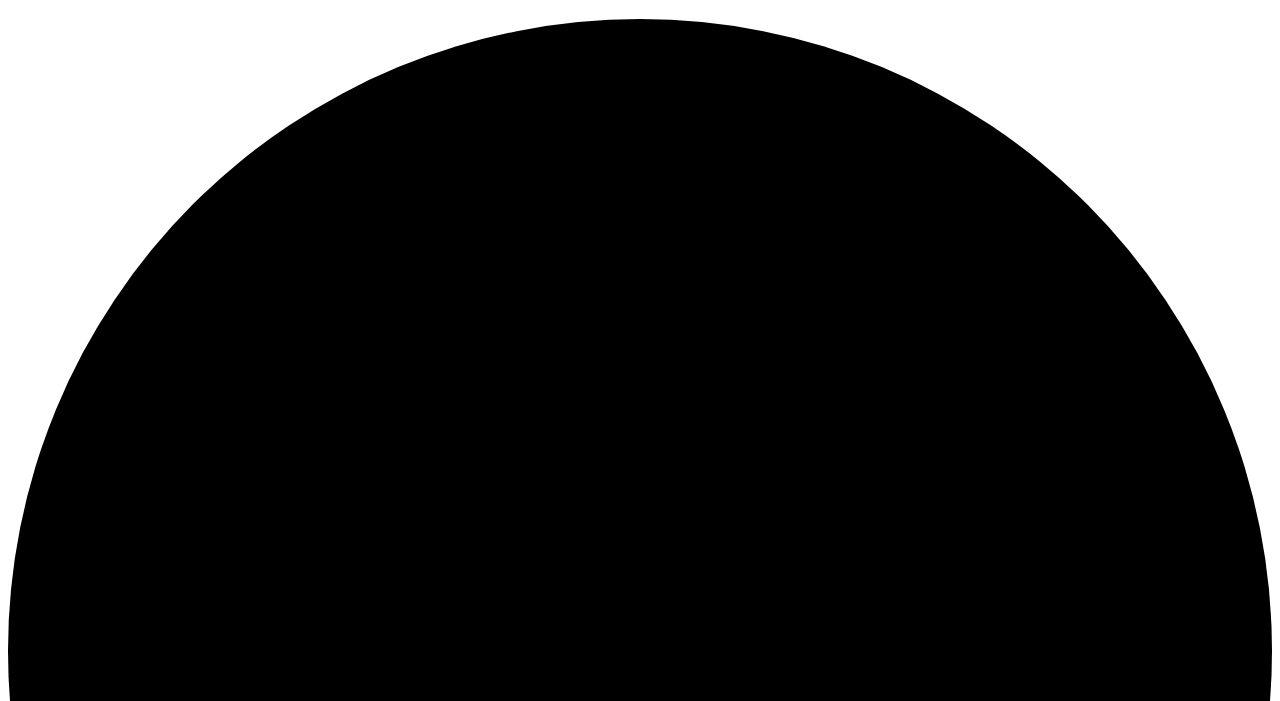
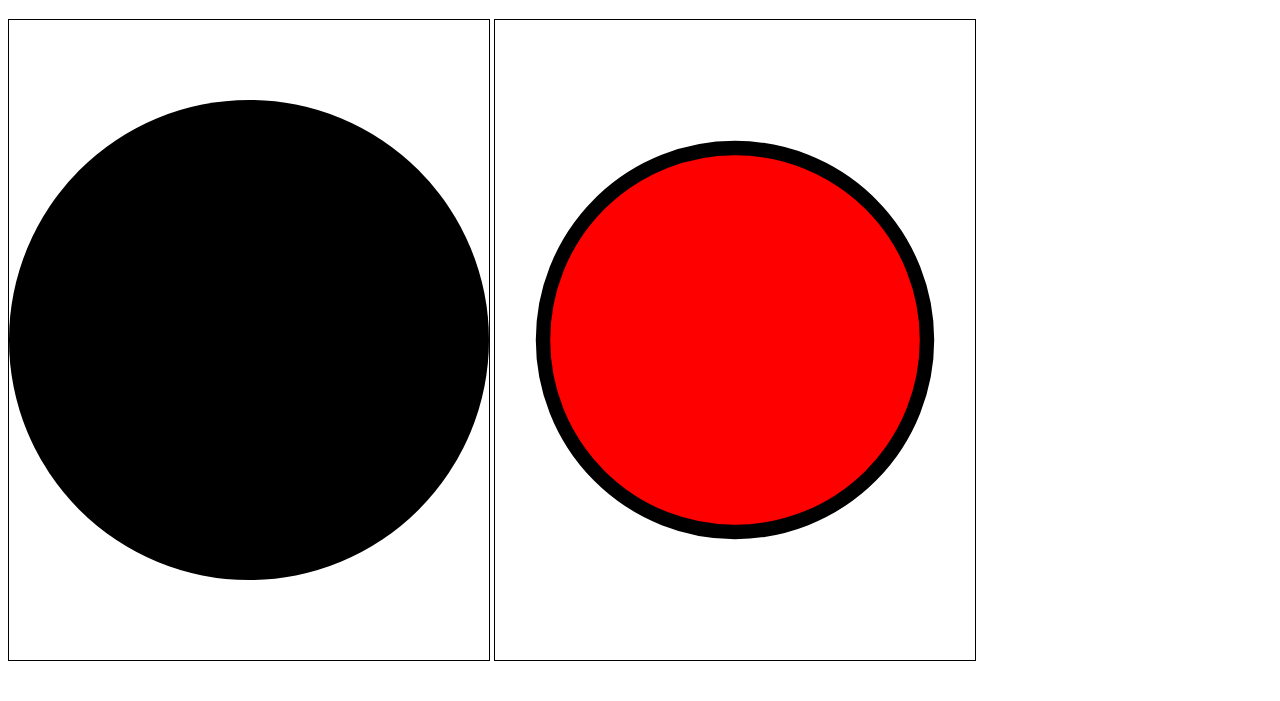
Before and after one commit to Nikuspokus/orsys-typescript-formation, a plain HTML site: page index.html in a window 1280 px wide. Shown: the part 61-762 px from the top of the page. Drawn offline with Linux system fonts and the light colour scheme.

Commit message:
dev: add circle

```diff
--- a/index.html
+++ b/index.html
@@ -5,11 +5,15 @@
     <meta http-equiv="X-UA-Compatible" content="IE=edge" />
     <meta name="viewport" content="width=device-width, initial-scale=1.0" />
     <title>Multiplication</title>
+    <link rel="stylesheet" href="style.css">
   </head>
   <body>
     <h1>Multiplication</h1>
     <svg viewBox="0 0 100 100" xmlns="http://www.w3.org/2000/svg">
       <circle cx="50" cy="50" r="50" />
     </svg>
+    <svg viewBox="0 0 100 100" xmlns="http://www.w3.org/2000/svg">
+      <circle cx="50" cy="50" r="40" stroke="black" stroke-width="3" fill="red" />
+    </svg>
   </body>
 </html>
--- /dev/null
+++ b/style.css
@@ -0,0 +1,5 @@
+svg {
+    width: 30em;
+    height: 40em;
+    border: 0.1em solid black;
+}
```
